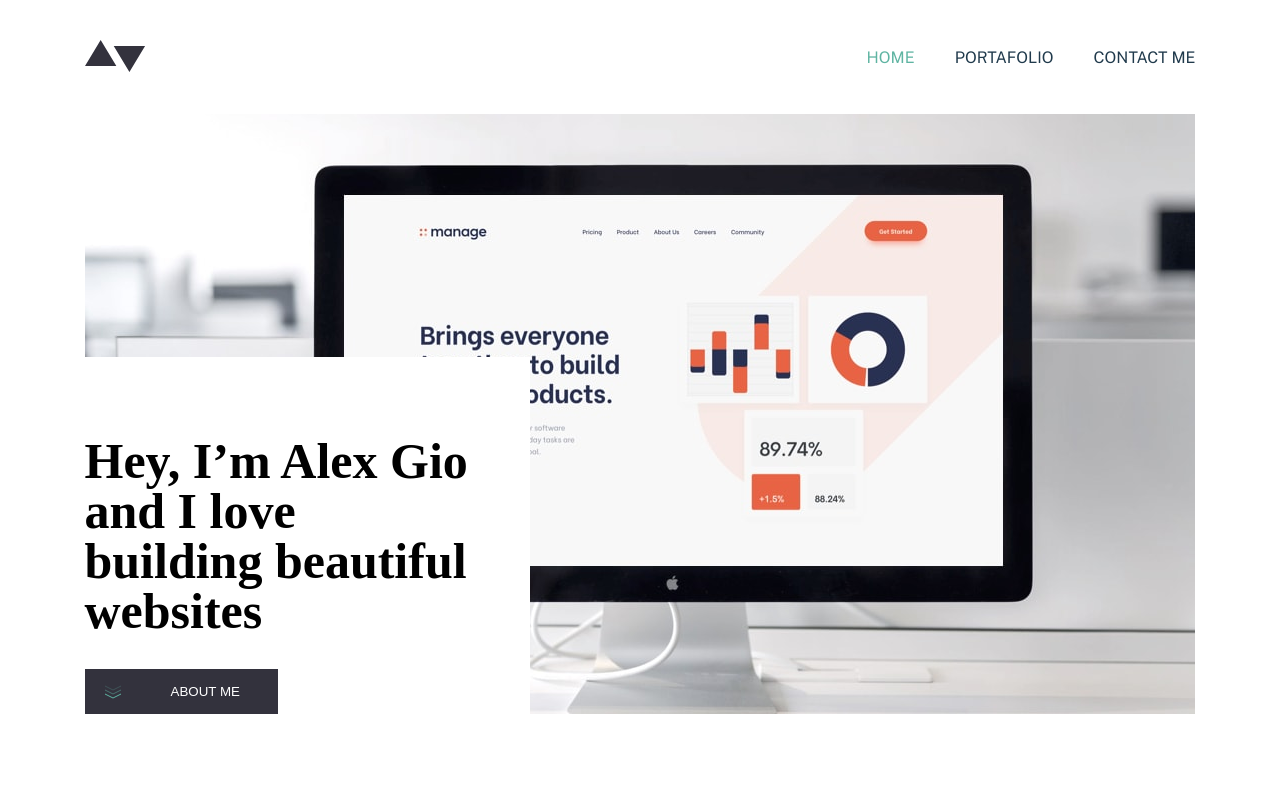
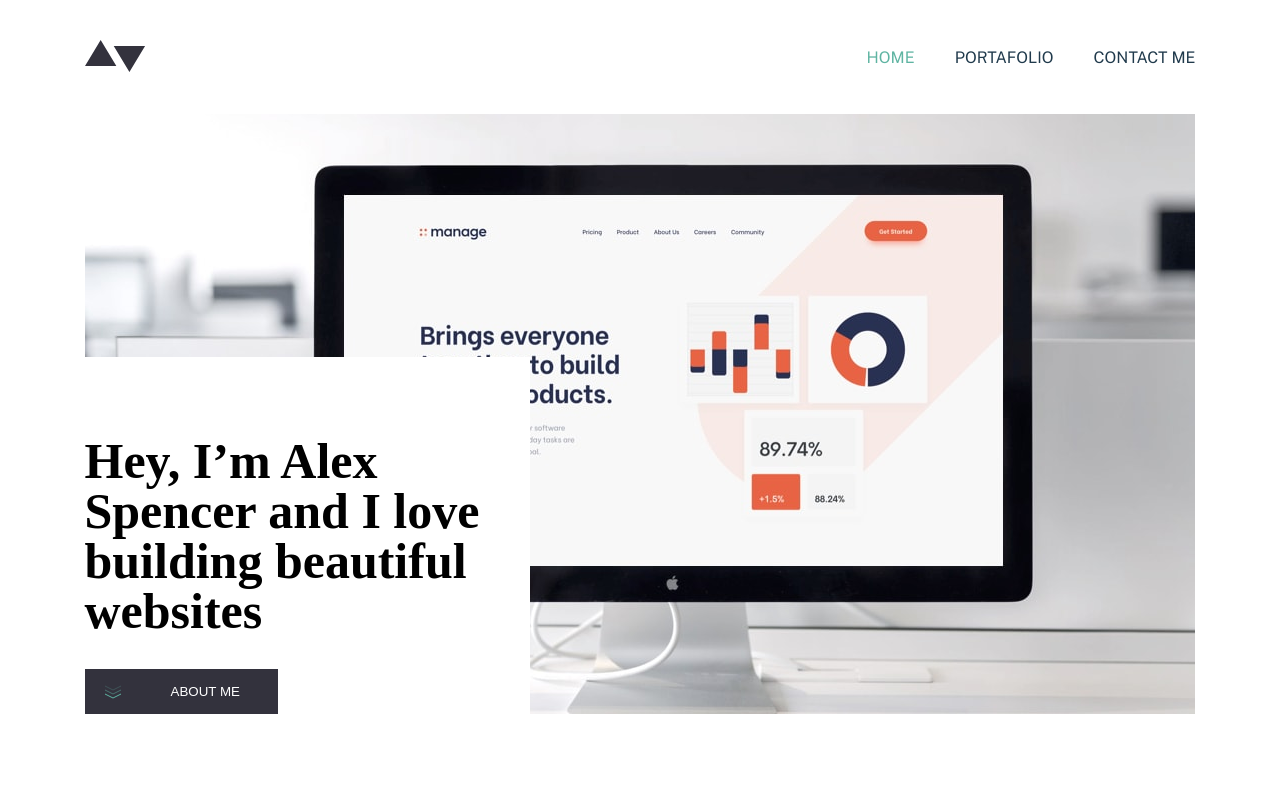
Before and after one commit to giovanigomez1/Minimalist_portfolio, a React (Vite) app: page / in a window 1280 px wide. Shown: the top 800 px of the page. Built offline with nearby package versions, Linux system fonts and the light colour scheme; a web font is replaced by a local one.

Commit message:
testing completed

```diff
--- a/src/components/HomePage.jsx
+++ b/src/components/HomePage.jsx
@@ -21,7 +21,7 @@ function HomePage() {
         <div className="homepage__hero--about">
           <h1>
             Hey, I’m Alex
-            Gio and I
+            Spencer and I
             love building
             beautiful websites
           </h1>
```
